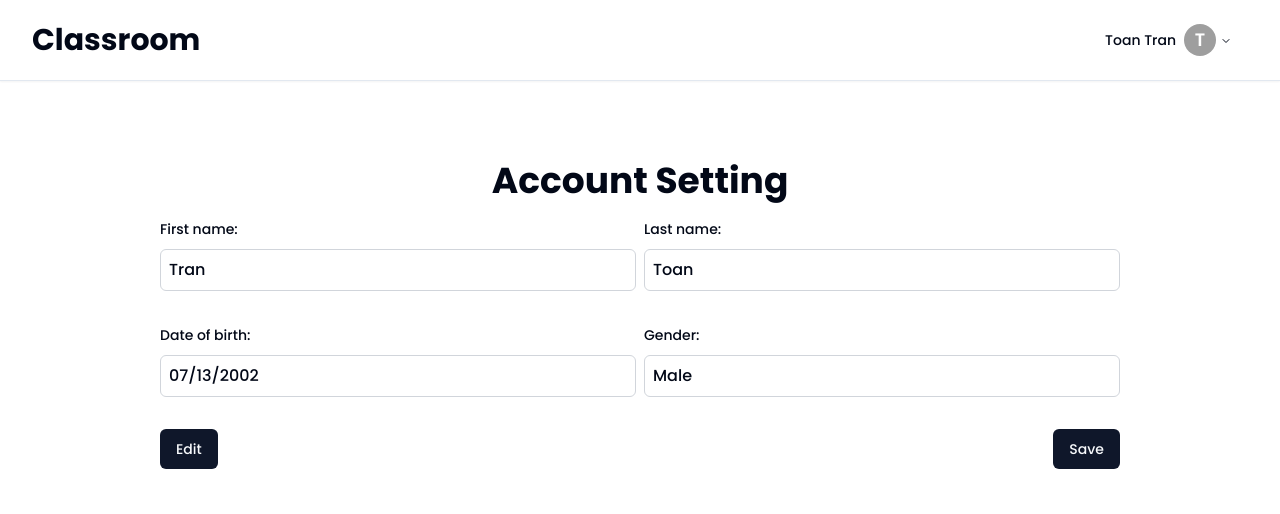
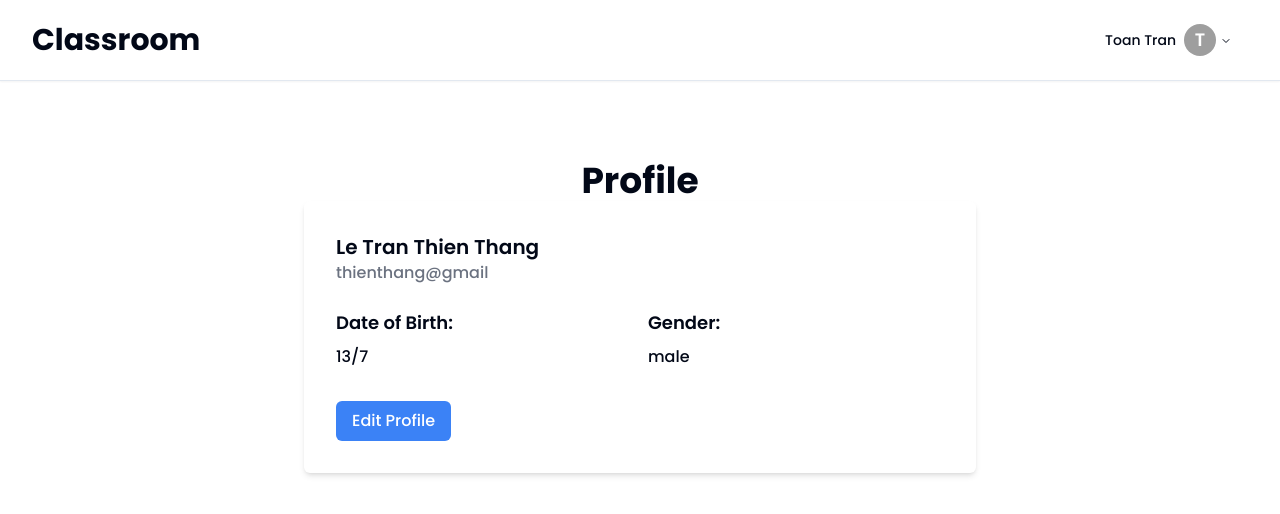
Before and after one commit to Mtoan12/advanced-web, a React (Vite) app in the folder frontend/: page /profile in a window 1280 px wide. Shown: the top 514 px of the page. Built offline with nearby package versions, Linux system fonts and the light colour scheme; grey boxes are pictures that could not be loaded.

Commit message:
chỉnh sửa màn hình edit profile

```diff
--- a/frontend/src/App.tsx
+++ b/frontend/src/App.tsx
@@ -31,6 +31,7 @@ function App() {
           <Route path="/sign-up" element={<SignUpPage />} />
           <Route path="/landing" element={<LandingPage />} />
           <Route path="/profile" element={<ProfilePage />} />
+          <Route path="/edit-profile" element={<ProfilePage />} />
           <Route path="*" element={<NotFoundPage />} />
         </Routes>
       </Suspense>
--- a/frontend/src/pages/profile/ProfilePage.tsx
+++ b/frontend/src/pages/profile/ProfilePage.tsx
@@ -16,9 +16,8 @@ import {
 } from "@/components/ui/select";
 import { Input } from "@/components/ui/input";
 import { cn } from "@/lib/utils";
-import { signUpSchema } from "@/schema/formSchema";
+import { ProfileSchema, signUpSchema } from "@/schema/formSchema";
 import { zodResolver } from "@hookform/resolvers/zod";
-import { Edit, Eye, EyeOff } from "lucide-react";
 import { useState } from "react";
 import { useForm } from "react-hook-form";
 import { Link, Navigate } from "react-router-dom";
@@ -27,15 +26,13 @@ import { useAuth } from "@/hooks/useAuth";
 
 const ProfilePage = () => {
   const [isEditMode, setIsEditMode] = useState(false);
-  const form = useForm<z.infer<typeof signUpSchema>>({
-    resolver: zodResolver(signUpSchema),
+  const form = useForm<z.infer<typeof ProfileSchema>>({
+    resolver: zodResolver(ProfileSchema),
     defaultValues: {
       firstName: "",
       lastName: "",
       birthday: "",
       gender: "",
-      email: "",
-      password: "",
     },
   });
 
@@ -44,7 +41,8 @@ const ProfilePage = () => {
     <Navigate to={"/"} />;
   }
 
-  const onSubmit = (data: z.infer<typeof signUpSchema>) => {
+  const onSubmit = (data: z.infer<typeof ProfileSchema>) => {
+    saveProfile();
     console.log(data);
   };
 
@@ -54,11 +52,13 @@ const ProfilePage = () => {
 
   const saveProfile = () => {
     setIsEditMode(false);
+    console.log(isEditMode);
   };
 
   return (
     <main className="container flex max-w-[1024px] flex-col justify-center py-20">
-      <h1 className="mb-4 text-center text-4xl font-bold">Account Setting</h1>
+      <h1 className=" text-center text-4xl font-bold">Profile</h1>
+      {isEditMode ? (
         <Form {...form}>
           <form onSubmit={form.handleSubmit(onSubmit)} className="space-y-8">
             <div className="grid grid-cols-2 gap-2">
@@ -68,7 +68,7 @@ const ProfilePage = () => {
                 render={({ field }) => (
                   <FormItem>
                     <FormLabel>First name:</FormLabel>
-                  {isEditMode ? (
+
                     <FormControl>
                       <Input
                         placeholder="Tran"
@@ -78,14 +78,9 @@ const ProfilePage = () => {
                             "border-red-400 focus-visible:ring-red-400",
                           "pr-8",
                         )}
-                        readOnly={!isEditMode}
                       />
                     </FormControl>
-                  ) : (
-                    <div className="rounded-md border border-gray-300 p-2">
-                      Tran
-                    </div>
-                  )}
+
                     <FormMessage />
                   </FormItem>
                 )}
@@ -96,7 +91,7 @@ const ProfilePage = () => {
                 render={({ field }) => (
                   <FormItem>
                     <FormLabel>Last name:</FormLabel>
-                  {isEditMode ? (
+
                     <FormControl>
                       <Input
                         placeholder="Last name"
@@ -106,14 +101,8 @@ const ProfilePage = () => {
                             "border-red-400 focus-visible:ring-red-400",
                           "pr-8",
                         )}
-                        readOnly={!isEditMode}
                       />
                     </FormControl>
-                  ) : (
-                    <div className="rounded-md border border-gray-300 p-2">
-                      Toan
-                    </div>
-                  )}
 
                     <FormMessage />
                   </FormItem>
@@ -128,7 +117,7 @@ const ProfilePage = () => {
                 render={({ field }) => (
                   <FormItem>
                     <FormLabel>Date of birth:</FormLabel>
-                  {isEditMode ? (
+
                     <FormControl>
                       <Input
                         placeholder="Date of birth"
@@ -141,11 +130,6 @@ const ProfilePage = () => {
                         )}
                       />
                     </FormControl>
-                  ) : (
-                    <div className="rounded-md border border-gray-300 p-2">
-                      07/13/2002
-                    </div>
-                  )}
 
                     <FormMessage />
                   </FormItem>
@@ -158,7 +142,6 @@ const ProfilePage = () => {
                   <FormItem>
                     <FormLabel>Gender:</FormLabel>
 
-                  {isEditMode ? (
                     <Select
                       onValueChange={field.onChange}
                       defaultValue={field.value}
@@ -179,11 +162,6 @@ const ProfilePage = () => {
                         <SelectItem value="female">Female</SelectItem>
                       </SelectContent>
                     </Select>
-                  ) : (
-                    <div className="rounded-md border border-gray-300 p-2">
-                      Male
-                    </div>
-                  )}
 
                     <FormMessage />
                   </FormItem>
@@ -192,13 +170,45 @@ const ProfilePage = () => {
             </div>
 
             <div className="flex items-center justify-between">
-            <Button onClick={setEditMode}>Edit</Button>
-            <Button type="submit" onClick={saveProfile}>
-              Save
-            </Button>
+              <Button type="submit">Save</Button>
             </div>
           </form>
         </Form>
+      ) : (
+        <div className="grid grid-cols-1 gap-1">
+          <div className="container mx-auto ">
+            <div className="mx-auto max-w-2xl rounded-md bg-white p-8 shadow-md">
+              <div className="mb-6 flex items-center space-x-4">
+                <div>
+                  <h3 className="text-xl font-semibold">
+                    Le Tran Thien Thang{" "}
+                  </h3>
+                  <p className="text-gray-500">thienthang@gmail</p>
+                </div>
+              </div>
+              <div className="grid grid-cols-2 gap-4">
+                <div>
+                  <h4 className="mb-2 text-lg font-semibold">Date of Birth:</h4>
+                  <p>13/7</p>
+                </div>
+                <div>
+                  <h4 className="mb-2 text-lg font-semibold">Gender:</h4>
+                  <p>male</p>
+                </div>
+              </div>
+
+              <div className="mt-8">
+                <button
+                  className="rounded-md bg-blue-500 px-4 py-2 text-white"
+                  onClick={setEditMode}
+                >
+                  Edit Profile
+                </button>
+              </div>
+            </div>
+          </div>
+        </div>
+      )}
     </main>
   );
 };
--- a/frontend/src/schema/formSchema.ts
+++ b/frontend/src/schema/formSchema.ts
@@ -33,3 +33,18 @@ export const signInSchema = z.object({
     .trim(),
   password: z.string().min(1, "Please enter your password").trim(),
 });
+
+export const ProfileSchema = z.object({
+  firstName: z.string().min(1, "Please enter your first name").trim(),
+  lastName: z.string().min(1, "Please enter your last name").trim(),
+  birthday: z
+    .string()
+    .min(1, "Please enter your date of birth")
+    .refine((val) => {
+      const date = new Date(val);
+      const now = new Date();
+      console.log(date.getFullYear());
+      return date < now && date.getFullYear() > 1900;
+    }, "Please enter a valid birthday"),
+  gender: z.string().min(1, "Please enter your gender").trim(),
+});
```
Lines whose indentation alone changed are shown as unchanged.
